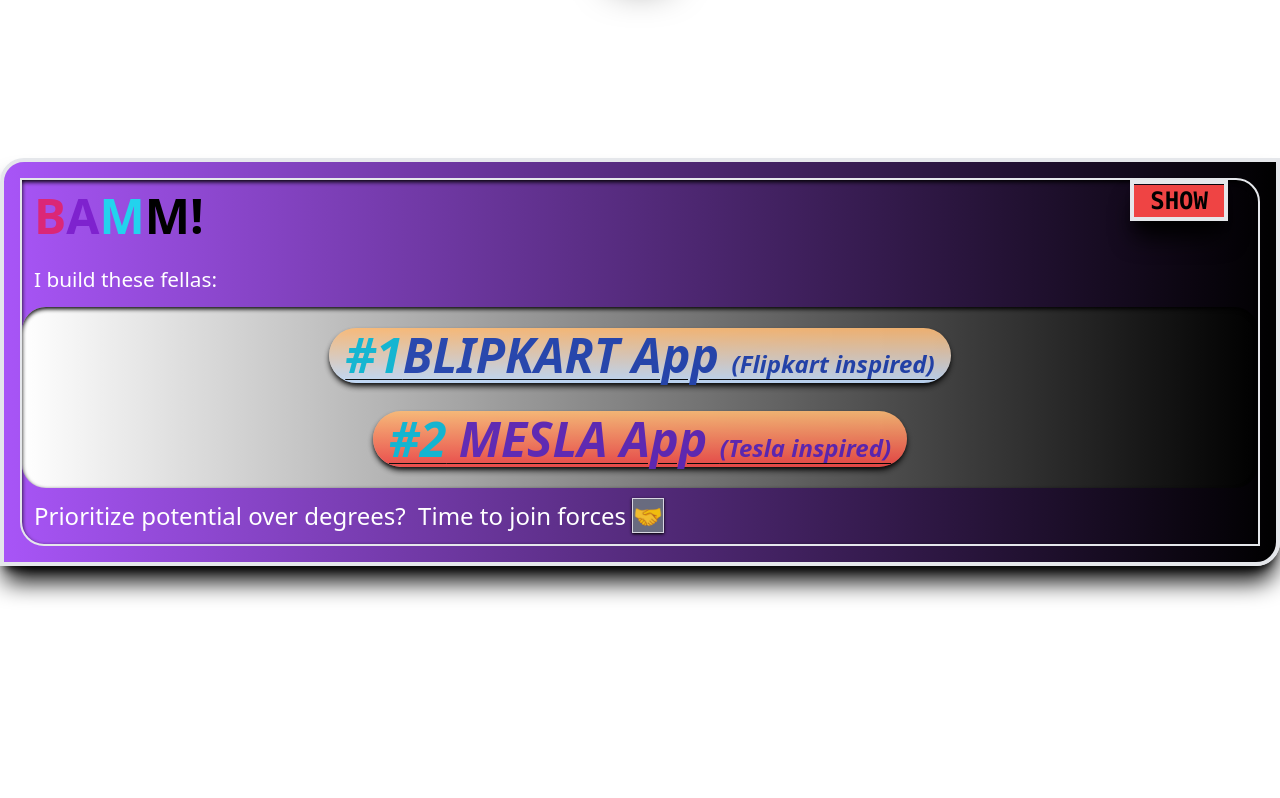
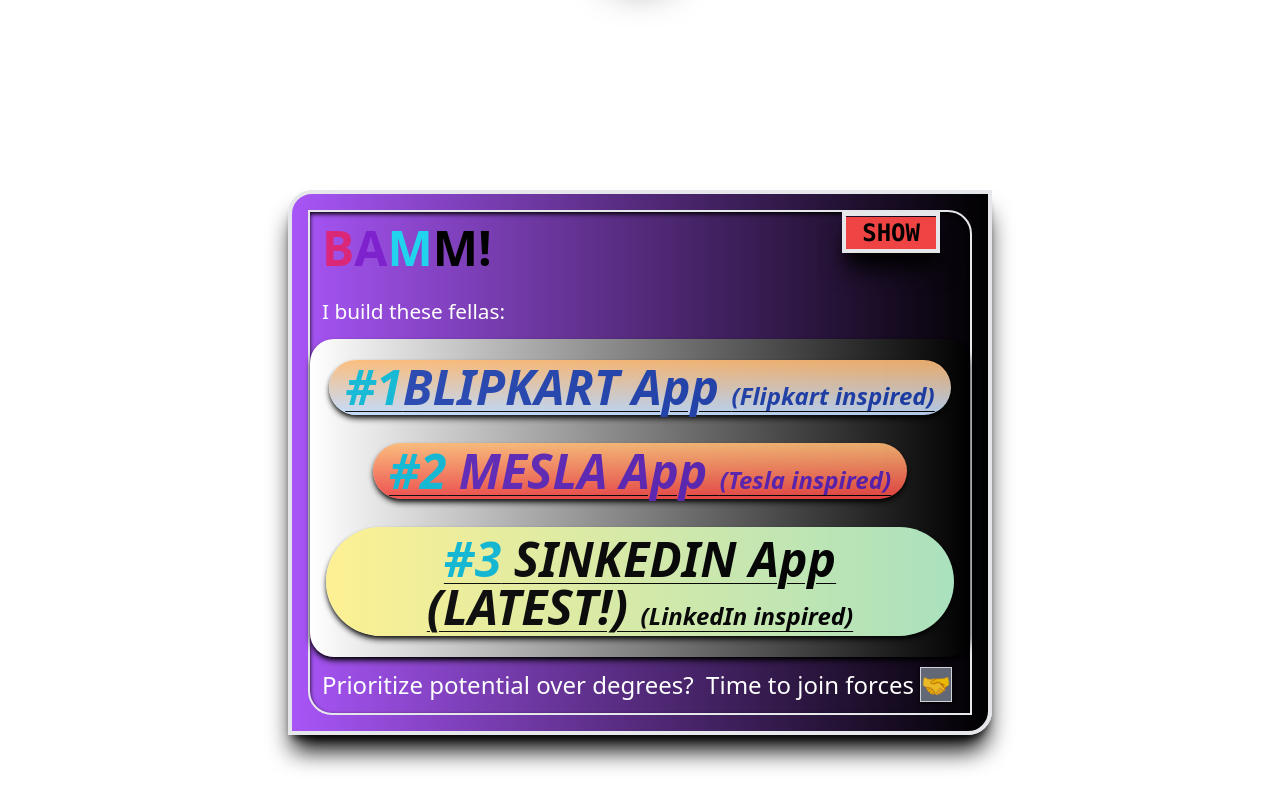
Before and after one commit to luffy17zoro17/portfolio.1, a Next.js app: page / in a window 1280 px wide. Shown: the part 802-1600 px from the top of the page. Built offline with nearby package versions, Linux system fonts and the light colour scheme.

Commit message:
added a new project!

```diff
--- a/components/VioletBlock.js
+++ b/components/VioletBlock.js
@@ -1,6 +1,7 @@
 
 import Link from 'next/link';
 import styles from '../styles/Home.module.css';
+
 import RedBlock from './RedBlock';
 
 
@@ -15,7 +16,9 @@
        z-30 top-[62rem] rounded-tl-3xl
        rounded-br-3xl
            bg-gradient-to-r from-purple-500 to-black
-          p-4 shadow-xl shadow-black md:top-[75rem] lg:top-[60rem]'>
+          p-4 shadow-xl shadow-black md:bottom-[85rem] lg:bottom-[60rem]
+            sm:mx-[5rem] md:mx-[7rem] lg:mx-[11rem]
+             xl:mx-[18rem]'>
         <div className='flex flex-col border-2 shadow-inner
         shadow-black rounded-bl-3xl rounded-tr-3xl'>
 
@@ -50,6 +53,10 @@
 
          <div className='font-bold italic text-center shadow-black
              bg-gradient-to-r from-white to-black
+
+             shadow-md shadow-black active:shadow-inner active:shadow-black
+             hover:text-cyan-500 hover:shadow-lg hover:shadow-cyan-400 hover:animate-none
+
              underline underline-offset-[0.4rem] px-[1rem] space-y-7 rounded-3xl
              shadow-inner flex flex-col justify-center items-center py-[1.3rem]
              '>
@@ -68,8 +75,10 @@
              <div className='py-[0.2rem] rounded-full text-violet-800
               bg-gradient-to-b from-orange-300 to-red-500 animate-pulse
               decoration-slate-100 px-[1rem]
-             shadow-md shadow-black active:shadow-inner active:shadow-black
-             hover:text-cyan-500 hover:shadow-lg hover:shadow-cyan-400 hover:animate-none'>
+
+              shadow-md shadow-black active:shadow-inner active:shadow-black
+             hover:text-cyan-500 hover:shadow-lg hover:shadow-cyan-400 hover:animate-none
+             '>
              <Link href={`${process.env.PRIVATE_MESL_KEY}`}>
               <a className='text-[1.4rem] md:text-3xl lg:text-5xl'>
                 <b className='text-cyan-500'>#2</b> MESLA App&nbsp;
@@ -77,6 +86,20 @@
                   (Tesla inspired)</span></a>
              </Link>
              </div>
+             <div className='rounded-full pb-1 pt-2 px-[5vw]
+
+                bg-gradient-to-r from-yellow-200 to-green-200
+                animate-pulse
+                shadow-md shadow-black active:shadow-inner active:shadow-black
+             hover:text-cyan-500 hover:shadow-lg hover:shadow-cyan-400 hover:animate-none'>
+              <Link href={`${process.env.PRIVATE_SINKED_KEY}`}>
+              <a className='text-[1.4rem] md:text-3xl lg:text-5xl'>
+                <b className='text-cyan-500'>#3</b> SINKEDIN App (LATEST!)&nbsp;
+                <span className='text-sm md:text-lg lg:text-2xl'>
+                  (LinkedIn inspired)</span></a>
+               </Link>
+               </div>
+
 
          </div>
 
--- a/next.config.js
+++ b/next.config.js
@@ -14,9 +14,11 @@
   env: {
     PRIVATE_MESL_KEY:process.env.PRIVATE_MESLA_KEY,
     PRIVATE_BLIPKAR_KEY:process.env.PRIVATE_BLIPKART_KEY,
+    PRIVATE_SINKED_KEY:process.env.PRIVATE_SINKEDIN_KEY,
     PRIVATE_GITHU_KEY:process.env.PRIVATE_GITHUB_KEY,
     PRIVATE_LINKEDI_KEY:process.env.PRIVATE_LINKEDIN_KEY,
     PRIVATE_FACEBOO_KEY:process.env.PRIVATE_FACEBOOK_KEY,
+
   }
 
 
--- a/pages/index.js
+++ b/pages/index.js
@@ -16,6 +16,10 @@
 export default function Home() {
 
   const [hide,setHide] = useState(true);
+
+
+  // I most likely might focus on creating more projects than
+  //  cleaning up the codes of files like these
 
 
   return (
--- a/pages/myworks.js
+++ b/pages/myworks.js
@@ -17,6 +17,13 @@
         name:"2. Mesla -> (tesla inspired)",
         imgPath:"/mesla.png",
         link:`${process.env.PRIVATE_MESL_KEY}`
+    },
+    {
+        id:3,
+        name:"3. SinkedIn -> (LinkedIn inspired) [Latest]",
+        imgPath:"/SinkedIn.png",
+        link:`${process.env.PRIVATE_SINKED_KEY}`
+
     }
 ]
 
```
Also changed, not shown: public/SinkedIn.png (added).
